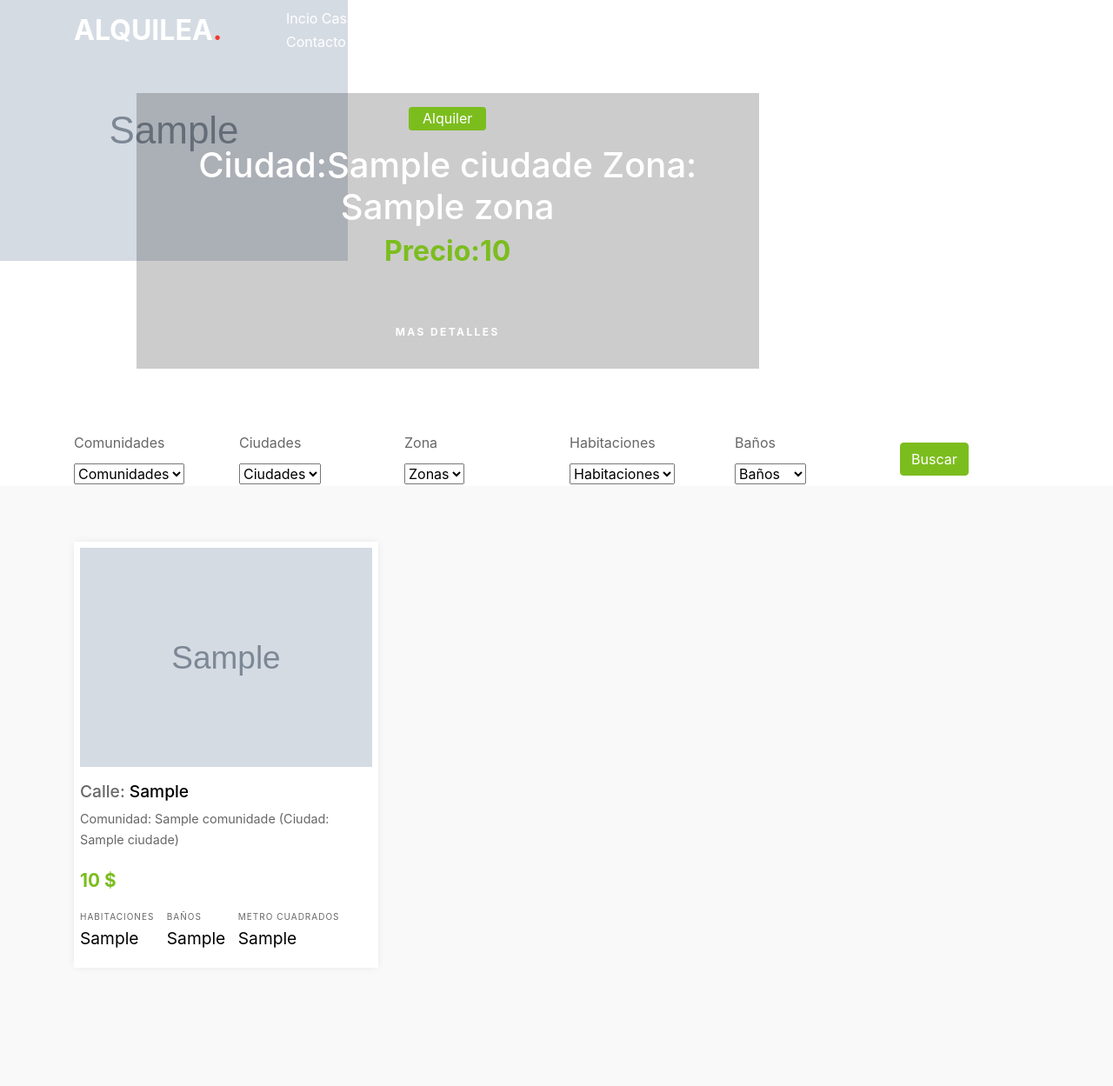
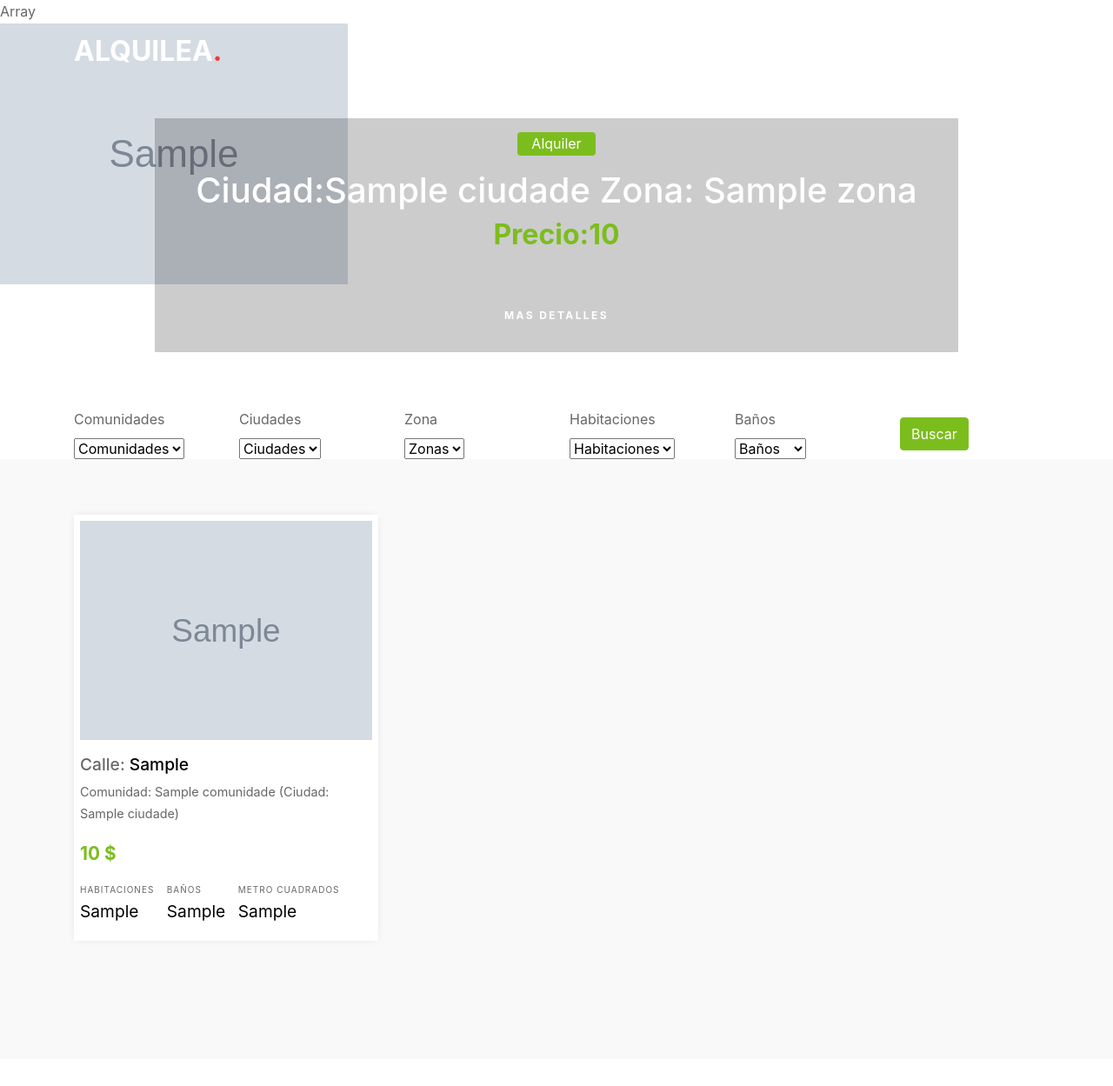
Before and after one commit to cueiras/proyecto, a PHP site: page / in a window 1280 px wide. Shown: the whole page at 87% size. After the commit the page ends 1083 px from the top, so only its background shows below. Run offline with PHP 8.4, Linux system fonts and the light colour scheme; the visitor is signed in with stand-in values (Sample User, id 1); tables that the repository leaves empty or names only in its code hold one stand-in row (values such as "Sample post"); grey boxes marked "Sample" are stand-in pictures; data that the repository does not hold is empty.

Commit message:
arreglo de menu y introduccion de sesiones

```diff
--- a/css/miStyle.css
+++ b/css/miStyle.css
@@ -1,5 +1,4 @@
 /*menu*/
-
 #carrousel{
 	margin-top: 5%;
 }
@@ -12,3 +11,16 @@
 #fondo{
 	background-color: rgba(255,0,0,0.3);
 }
+#menu{
+	padding: 1%;
+}
+#menu2 > a{
+	padding:10px;
+}
+#menu2{
+	padding-top: 1%;
+	padding-left: 35%;
+}
+#menuPrincipal{
+	padding-top: 1%;
+}
--- /dev/null
+++ b/funciones_javaScript/inicio.js
@@ -0,0 +1,15 @@
+function inicio(){
+	/*$.get("./funciones_php/incio.php",function(data,estado){
+		if(estado=='success'){
+			if(data.sesion == 'si'){*/
+				$("#menu2 >a:last-child").remove();
+				$("#menu2").append("<spam id='salir' style='color:white;''>Logout</spam>")
+			/*}
+		}
+	})*/
+}
+
+
+$(document).ready(function() {
+	inicio();
+})
--- a/funciones_javaScript/login.js
+++ b/funciones_javaScript/login.js
@@ -16,7 +16,6 @@
                     	$(location).attr("href","index.php");
                     	$("#alertas").html("");
                     	console.log(data.correcto);
-
 
                     }else{
                     	$("#alertas").html("<p>Su usuario o contraseña esta mal por favor vuelva a introducirlos</p>")
--- a/funciones_php/generar_menu.php
+++ b/funciones_php/generar_menu.php
@@ -1,7 +1,7 @@
 <?php
 
 	include 'idpisos_aleatorio.php';
-	session_start();
+
 	$numero=0;
 	id_pisos($numero);
 	$_SESSION['numero']=$numero;
--- a/index.php
+++ b/index.php
@@ -1,3 +1,15 @@
+<?php
+session_start();
+
+if(isset($_SESSION['usuario'])){
+  echo $_SESSION['usuario'];
+}
+else{
+  header("location:inicio_sesion.php");
+
+}
+?>
+
 <!DOCTYPE html>
 <html>
 <head>
@@ -17,26 +29,24 @@
     <script src="./funciones_javaScript/jquery-3.3.1.js"></script>
     <script src="./funciones_javaScript/buscar.js"></script>
     <script src="./funciones_javaScript/piso.js"></script>
-
+    <script src="./funciones_javaScript/inicio.js"></script>
 
 </head>
 <body>
-<div style="<?php fondo();?>" class='navbar'>
+<div style="<?php fondo();?>" id="menuPrincipal">
   <div class="container">
-  <div class="row d-flex">
+  <div class="row d-flex d-flex align-items-center">
     <div class='col-4' id="menu1">
       <h1 class='mb-0'><a href='index.php' class='h2 mb-0'><strong style="color:white;">ALQUILEA<span class='text-danger'>.</span></strong></a></h1>
     </div>
     <div class="col-8" id="menu2">
-      <a href='index.html' style="color:white;">Incio</a>
+      <a href='index.php' style="color:white;">Incio</a>
       <a href='buy.html' style="color:white;">Casas en alquiler</a>
-      <a href='rent.html' style="color:white;">Preguntas frecuentes</a>
-      <a href='properties.html' style="color:white;">Conocenos</a>
-      <a href='contact.html' style="color:white;">Contacto</a>
+      <a href='inicio_sesion.php' style="color:white;">Iniciar Sesion</a>
     </div>
   </div>
-  <div class="row ">
-    <div class='col-12 d-flex align-items-center' id="carrousel">
+  <div class="row d-flex align-items-center">
+    <div class='col-12' id="carrousel">
       <?php
         generar_menu();
       ?>
```
Also changed, not shown: casa.php (+16 -7 lines), funciones_php/cargaPisos.php (+4 -4 lines), funciones_php/inicio.php (added, +21 -0 lines), funciones_php/login.php (+13 -7 lines), inicio_sesion.php (+11 -0 lines).
